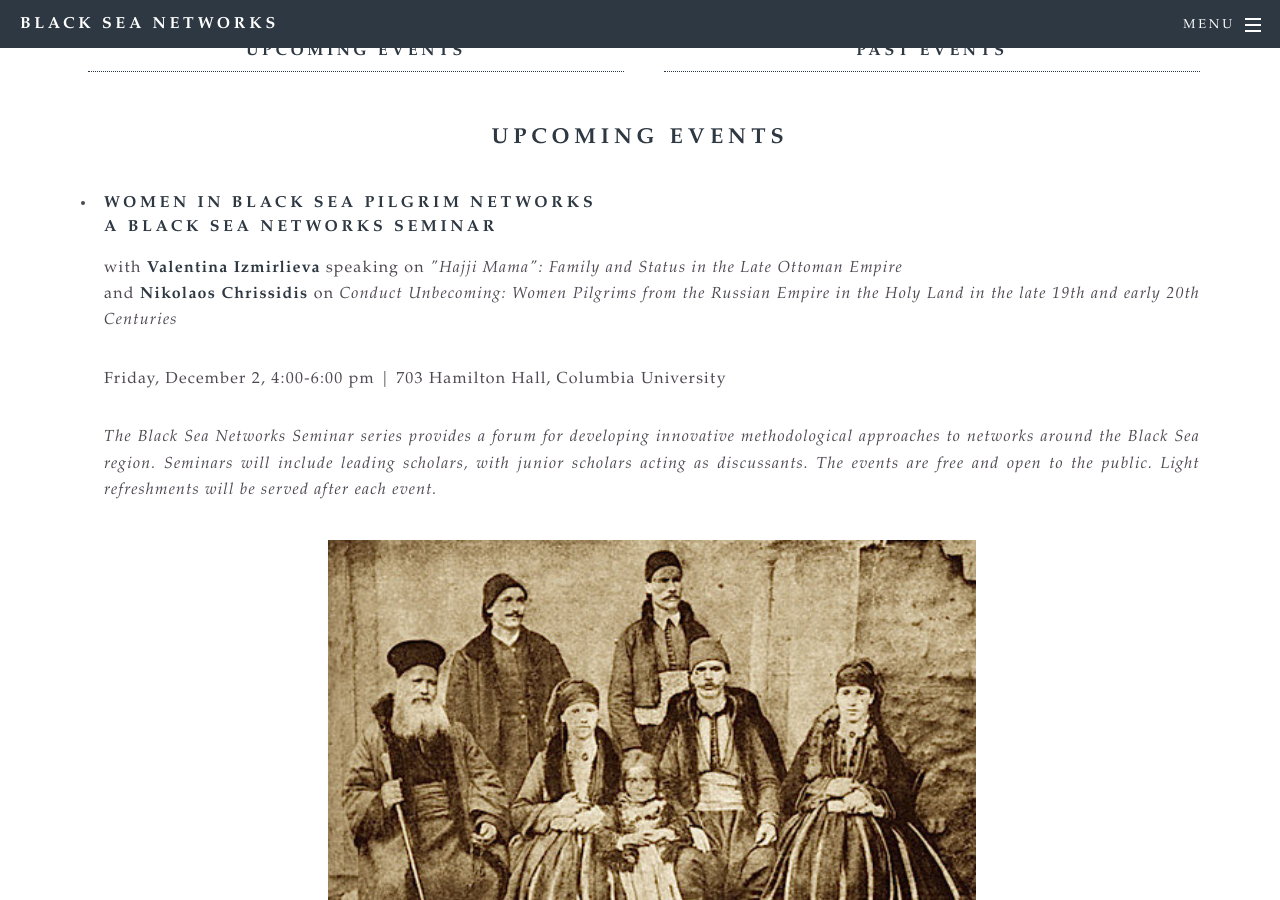
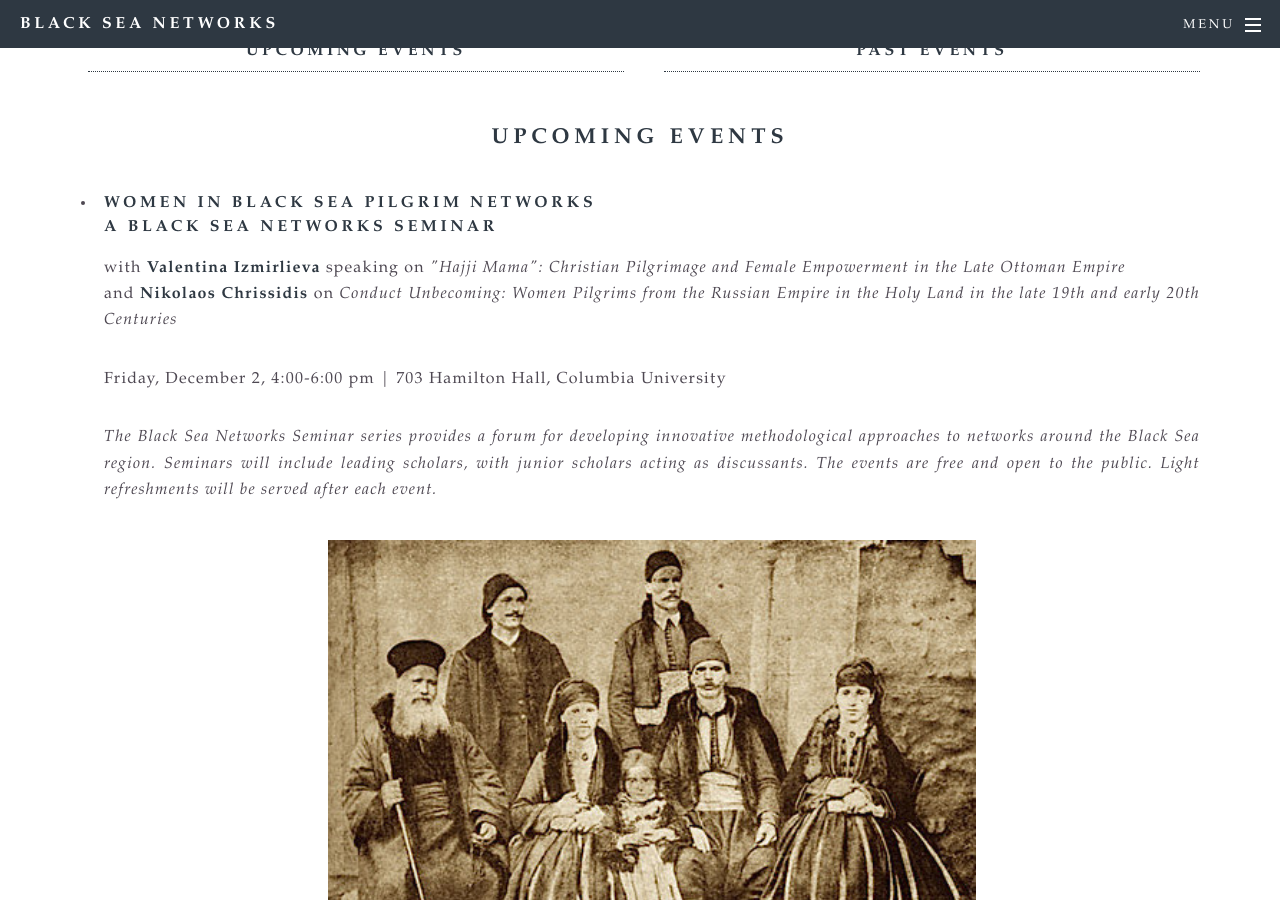
Before and after one commit to bradleygorski/blackseanet, a Jekyll site: the page built from events.html, in a window 1280 px wide and 900 px high, scrolled down 459 px. Built offline with Jekyll 4.4.1, drawn with Linux system fonts in a browser that asks for light colours.

Commit message:
Changed title for Izmirlieva
Dec 2 event

```diff
--- a/events.html
+++ b/events.html
@@ -23,7 +23,7 @@ title: Events
 
             <li><h4>Women in Black Sea Pilgrim Networks
             <br>A Black Sea Networks Seminar </h4>
-		    <p align="justify">with <b>Valentina Izmirlieva</b> speaking on <i>"Hajji Mama": Family and Status in the Late Ottoman Empire</i><br>
+		    <p align="justify">with <b>Valentina Izmirlieva</b> speaking on <i>"Hajji Mama": Christian Pilgrimage and Female Empowerment in the Late Ottoman Empire</i><br>
 		    and <b>Nikolaos Chrissidis</b> on <i>Conduct Unbecoming: Women Pilgrims from the Russian Empire
             in the Holy Land in the late 19th and early 20th Centuries</i></p>
             <p>Friday, December 2, 4:00-6:00 pm | 703 Hamilton Hall, Columbia University</p>
```
